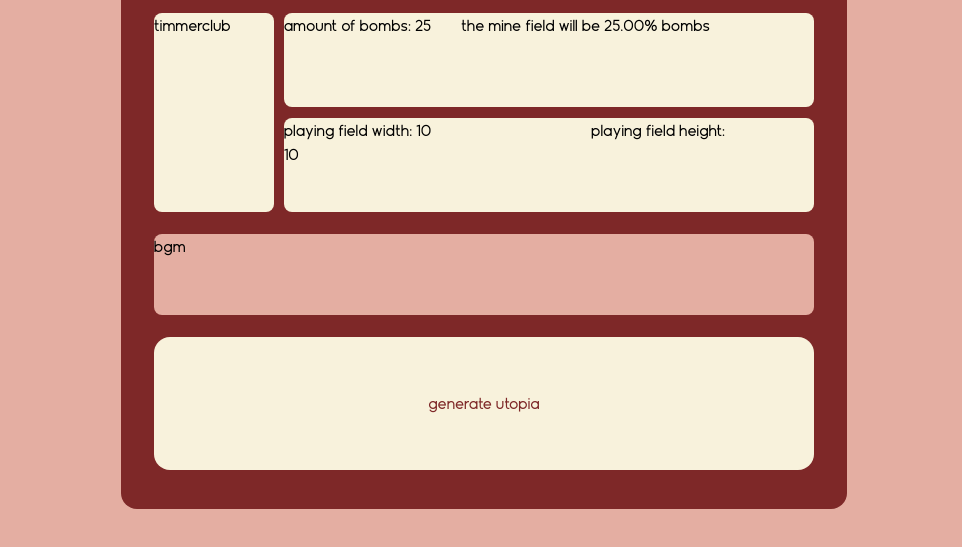
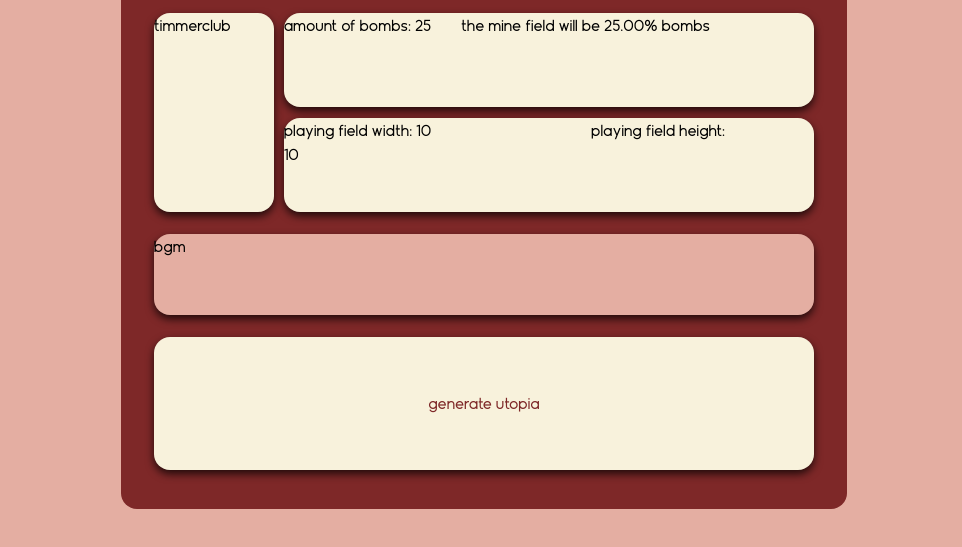
Before and after one commit to Krystofire88/WebNaWBA, a plain HTML site: page index.html in a window 1280 px wide. Shown: the part 221-768 px from the top of the page, without its empty margins (156-1118 px from the left). Drawn offline with nearby package versions, Linux system fonts and the light colour scheme.

Commit message:
finished basic layout

```diff
--- a/index.html
+++ b/index.html
@@ -10,23 +10,24 @@
     <title>Document</title>
 </head>
 
-<body class="font-[Geomatrix] bg-[#E4AEA2] grid grid-cols-28 grid-rows-[repeat(24,minmax(0,6.348vh))] overflow-hidden">
+<body class="font-[Geomatrix] bg-[#E4AEA2] grid grid-cols-28 grid-rows-[repeat(24,minmax(0,5.05vh))] md:grid-rows-[repeat(24,minmax(0,6.348vh))] overflow-hidden">
     <h1
-        class="font-[Minesweeper] ml-[0.2%] text-7xl tracking-[4%] text-[#F8F2DC] p-8 col-span-full row-start-2 text-center mt-[0.45vh] md:text-9xl">
+        class="font-[Minesweeper] ml-[0.2%] text-7xl tracking-[4%] text-[#F8F2DC] p-8 col-span-full row-start-2 text-center mt-[-3.3vh] md:mt-[0.45vh] md:text-9xl">
         Minesweeper</h1>
-    <div class="bg-[#7E2828] rounded-2xl row-start-5 row-span-11 col-span-16 col-start-7 flex-1 h-[95.8%] ml-[0.4%] w-[99.25%] mt-[-1vh]">
+    <div class="bg-[#7E2828] rounded-2xl row-start-4 row-span-17 md:row-start-5 md:row-span-11 col-span-24 col-start-3 md:col-span-16 md:col-start-7 flex-1 h-[95.8%] ml-[0.4%] w-[99.25%] mt-[-1vh]">
         <form action="minefield.html" method="get">
-            <div class="flex flex-row mt-[5vh]">
-            <div class="bg-[#f8f2dc] ml-[4.5%] mr-[1.33%] h-[24.85vh] mt-[-0.1vh] mb-[2vh] w-[16.55%] rounded-lg">timmerclub</div>
+            <div class="flex mt-[2vh] flex-col md:flex-row md:mt-[5vh]">
 
-            <div class="flex-1 flex-col">
-                <div class="bg-[#f8f2dc] mr-[4.5%] h-[11.7vh] mt-[-0.1vh] mb-[1.4vh] w-[94.07%] rounded-lg">
+            <div class="drop-shadow-lg/75 bg-[#f8f2dc] ml-[4.5%] mr-[1.33%] h-[11.7vh] md:h-[24.85vh] mt-[0.25vh] md:mt-[-0.1vh] mb-[0.7vh] md:mb-[2vh] w-[91%] md:w-[16.55%] rounded-2xl mb:rounded-lg">timmerclub</div>
+
+            <div class="drop-shadow-lg/75 ml-[4.5%] md:ml-auto flex-1 flex-col">
+                <div class="bg-[#f8f2dc] md:mr-[4.5%] h-[11.7vh] mt-[-0.1vh] mb-[0.8vh] md:mb-[1.4vh] w-[95.1%] md:w-[94.07%] rounded-2xl mb:rounded-lg">
                     <label for="bombs">amount of bombs: </label>
                     <input type="number" name="bombs" id="bombs" min="0" value="25">
                     <output id="bomb%"></output>
                 </div>
 
-                <div class="bg-[#f8f2dc] mr-[4.5%] h-[11.71vh] mb-[2.75vh] w-[94.07%] rounded-lg">
+                <div class="bg-[#f8f2dc] md:mr-[4.5%] h-[25vh] md:h-[11.71vh] mb-[0.7vh] md:mb-[2.75vh] w-[95.1%] md:w-[94.07%] rounded-2xl mb:rounded-lg">
                     <label for="xWidth">playing field width: </label>
                     <input type="number" name="xWidth" id="xWidth" min="1" value="10">
                     <label for="yWidth">playing field height: </label>
@@ -34,13 +35,13 @@
                 </div>
             </div></div>
 
-            <div class="bg-[#e4aea2] ml-[4.5%] h-[10.1vh] mb-[0.75vh] rounded-lg w-[90.9%]">bgm</div>
+            <div class="drop-shadow-lg/75 bg-[#e4aea2] ml-[4.5%] h-[10.1vh] mb-[-1vh] md:mb-[0.75vh] rounded-2xl mb:rounded-lg w-[90.9%]">bgm</div>
 
 
 
 
 
-            <input type="submit" value="generate utopia" class="bg-[#f8f2dc] text-[#7E2828] ml-[4.5%] h-[16.62vh] my-[2vh] w-[90.95%] rounded-2xl ">
+            <input type="submit" value="generate utopia" class="drop-shadow-lg/75 bg-[#f8f2dc] text-[#7E2828] ml-[4.5%] h-[16.62vh] my-[2vh] w-[90.95%] rounded-2xl ">
         </form>
     </div>
 
```
